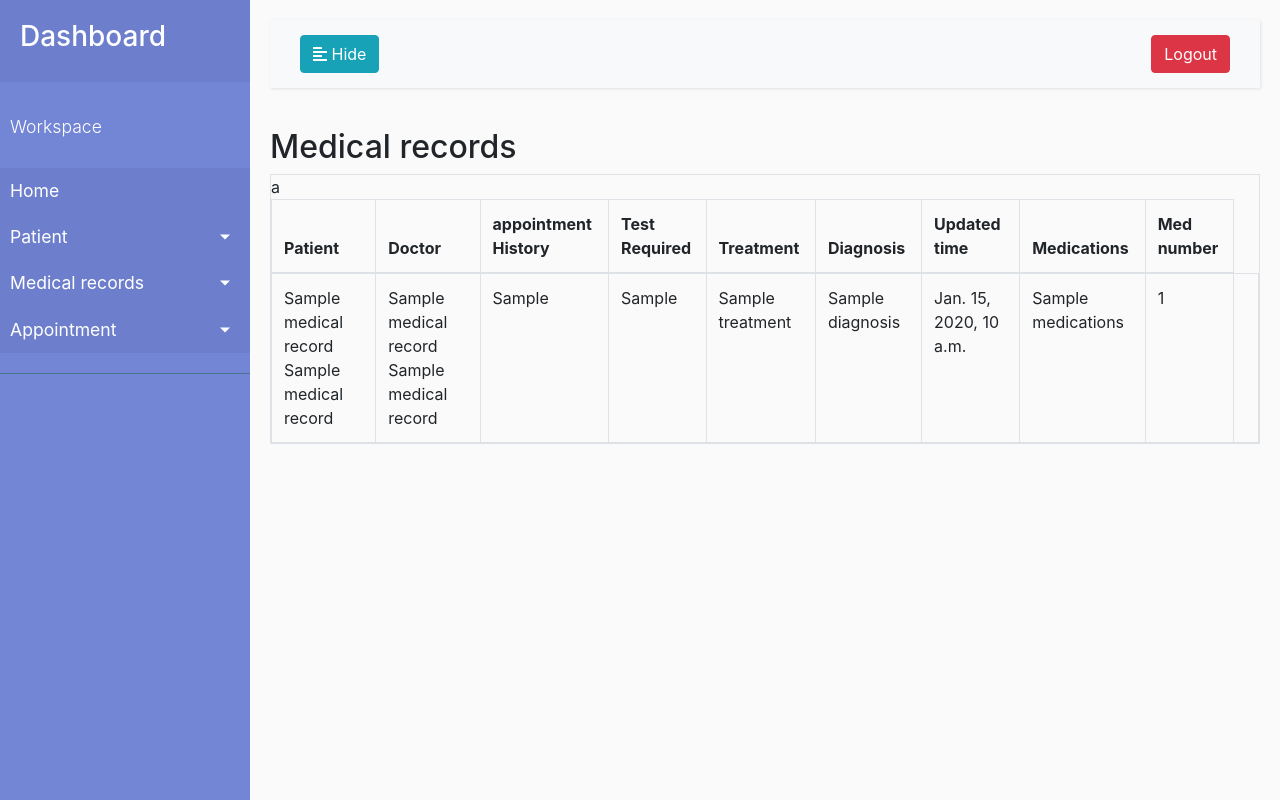
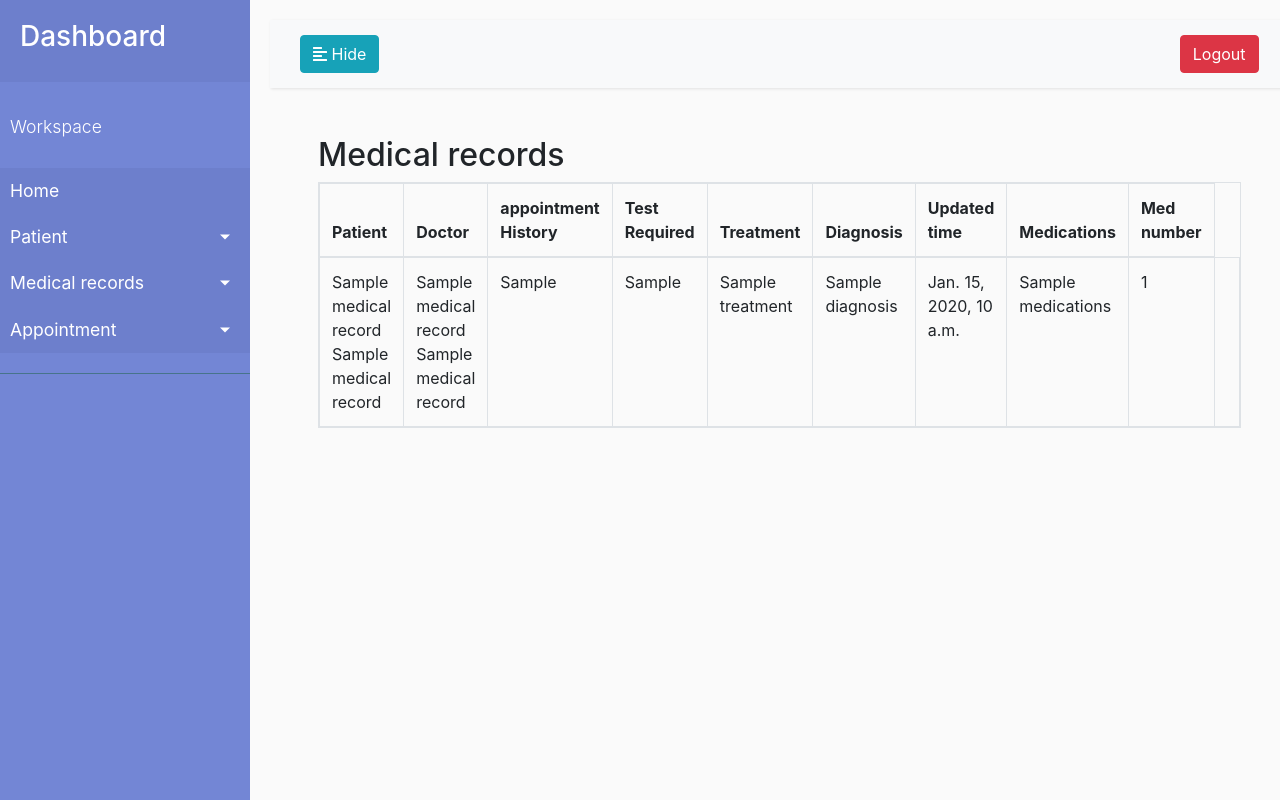
Before and after one commit to laken11/Myhospital, a Django app: template templates/medical_record/list_doctor.html in a window 1280 px wide. Run offline with Django 3.2, Linux system fonts and the light colour scheme; the template is opened without the code that fills it: most values are stand-ins (such as "Sample title", 1, 10 or a date in 2020); some libraries are stand-ins or nearby versions.

Commit message:
Update list_doctor.html

```diff
--- a/templates/medical_record/list_doctor.html
+++ b/templates/medical_record/list_doctor.html
@@ -1,6 +1,6 @@
 {% extends 'fordoctor.html' %}
 {% block content %}
-<div class="my-auto mt-5 mb-auto mx-auto">
+<div class="mt-5 mx-5 my-3">
     <h2 class="table-header">Medical records</h2>
     <div class="table table-hover table-responsive table-bordered">
         <table>
@@ -16,7 +16,7 @@
                     <th>Medications</th>
                     <th>Med number</th>
                 </tr>
-            </thead>a
+            </thead>
             {% for medical_record in medical_records %}
             <tbody>
                 <tr>
```
